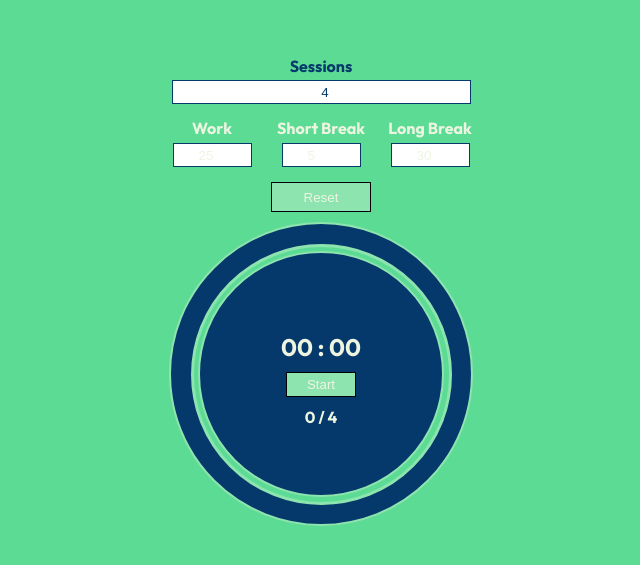
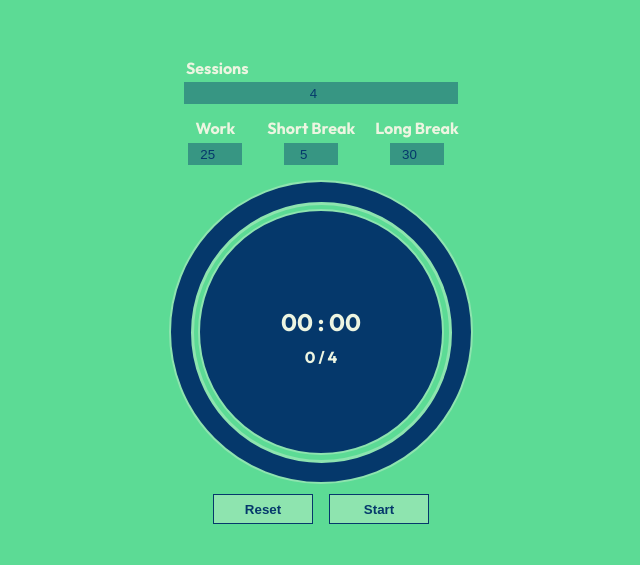
Before and after one commit to aabrahamx/pomodoro, a Vue app: page / in a window 1280 px wide. Shown: the part 111-676 px from the top of the page, without its empty margins (319-959 px from the left). Built offline with nearby package versions, Linux system fonts and the light colour scheme.

Commit message:
UI changes

```diff
--- a/src/components/Timer.vue
+++ b/src/components/Timer.vue
@@ -2,25 +2,44 @@
 <template>
     <div id="session-wrapper">
         <label for="sessionNumber">Sessions</label>
-        <input v-model="timer.numberOfSessions" type="number" id="sessionNumber" min="1" max="10" step="1">
+        <input
+            v-model="timer.numberOfSessions"
+            type="number"
+            id="sessionNumber"
+            min="1"
+            max="10"
+            step="1"
+        />
     </div>
     <div id="setting-wrapper">
         <div>
-            <label for="focus"> Work </label>
-            <input v-model="timer.focusTime" type="number" min="5" max="120" step="5" id="focus">
+            <label for="focus">Work</label>
+            <input v-model="timer.focusTime" type="number" min="5" max="120" step="5" id="focus" />
         </div>
         <div>
-            <label for="short-break"> Short Break </label>
-            <input v-model="timer.shortBreak" type="number" min="5" max="30" step="5" id="short-break" >
+            <label for="short-break">Short Break</label>
+            <input
+                v-model="timer.shortBreak"
+                type="number"
+                min="5"
+                max="30"
+                step="5"
+                id="short-break"
+            />
         </div>
         <div>
-            <label for="long-break"> Long Break </label>
-            <input v-model="timer.longBreak" type="number" min="15" max="120" step="15" id="long-break">
+            <label for="long-break">Long Break</label>
+            <input
+                v-model="timer.longBreak"
+                type="number"
+                min="15"
+                max="120"
+                step="15"
+                id="long-break"
+            />
         </div>
     </div>
-    <div>
-        <button id="reset" @click="userReset"> Reset </button>
-    </div>
+
     <div id="timer-wrapper">
         <div>
             <div id="timer">
@@ -28,24 +47,30 @@
                     <span id="session"></span>
                 </div>
                 <div id="time-holder">
-                    <span> {{ timer.time }} </span>
+                    <span>{{ timer.time }}</span>
                 </div>
-                <div id="icon-wrapper">
-                    <div id="start-btn">
-                        <button @click="timeCounter"> Start </button>
-                    </div>
-                    <div id="pause-btn" style="display: none;">
-                        <button @click="pauseTimer"> Pause </button>
-                    </div>
-                </div>
+
                 <div>
-                    <span> {{ timer.currentSession }} / {{ timer.numberOfSessions }} </span>
+                    <span>{{ timer.currentSession }} / {{ timer.numberOfSessions }}</span>
                 </div>
             </div>
         </div>
     </div>
-    <audio id="audio" >
-        <source src="../assets/audio/positive-notification.mp3" type="audio/mp3" >
+        <div id="btn-wrapper">
+        <div>
+            <button id="reset" @click="userReset">Reset</button>
+        </div>
+        <div>
+            <div id="start-btn">
+                <button @click="timeCounter">Start</button>
+            </div>
+            <div id="pause-btn" style="display: none;">
+                <button @click="pauseTimer">Pause</button>
+            </div>
+        </div>
+    </div>
+    <audio id="audio">
+        <source src="../assets/audio/positive-notification.mp3" type="audio/mp3" />
     </audio>
 </template>
 
@@ -83,7 +108,7 @@ function userReset() {
     timer.focusTimeTurn = true;
     timer.shortBreakTurn = false;
     timer.longBreakTurn = false;
-    setTimeout(()=> {
+    setTimeout(() => {
         timer.isPaused = false;
         timer.pausedRemainingTime = null;
         timer.time = '00 : 00';
@@ -113,17 +138,22 @@ function setTurn(runningTurn) {
 
 function whichSessionToRun() {
     if (timer.focusTimeTurn === true) {
+
         console.log('focus')
         timer.currentSession++
         setTurn(timer.focusTime);
         displaySession('#session', 'Work Session 🎯')
         return timer.focusTime;
+
     } else if (timer.shortBreakTurn === true) {
+
         console.log('short')
         setTurn(timer.shortBreak);
         displaySession('#session', 'Short Break 🧘')
         return timer.shortBreak;
+
     } else if (timer.longBreakTurn === true) {
+
         console.log('long')
         timer.sessionOver = true;
         displaySession('#session', 'Long Break 🏖️')
@@ -191,14 +221,14 @@ function pauseTimer() {
 
 <style scoped>
 * {
-    color: #EDF5E1;
+    color: #edf5e1;
 }
 #timer-wrapper {
     height: 300px;
     width: 300px;
     margin: 10px auto;
-    background-color: #05386B;
-    border: 2px solid #8EE4AF;
+    background-color: #05386b;
+    border: 2px solid #8ee4af;
     border-radius: 50%;
     display: flex;
     align-items: center;
@@ -208,8 +238,8 @@ function pauseTimer() {
     width: 85%;
     height: 85%;
     border-radius: 50%;
-    border: 3px solid #8EE4AF;
-    background-color: #5CDB95;
+    border: 3px solid #8ee4af;
+    background-color: #5cdb95;
     display: flex;
     align-items: center;
     justify-content: center;
@@ -218,12 +248,12 @@ function pauseTimer() {
     height: 95%;
     width: 95%;
     border-radius: 50%;
-    background-color: #05386B;
+    background-color: #05386b;
     display: flex;
     align-items: center;
     justify-content: center;
     flex-direction: column;
-    border: 2px solid #8EE4AF;
+    border: 2px solid #8ee4af;
 }
 #time-holder {
     font-size: 1.5rem;
@@ -233,10 +263,12 @@ function pauseTimer() {
 }
 button {
     padding: 4px;
-    width: 70px;
-    border: 1px solid black;
-
-    background-color: #8EE4AF;
+    width: 100px;
+    height: 30px;
+    border: 1px solid #05386b;
+    color: #05386b;
+    font-weight: bolder;
+    background-color: #8ee4af;
     transition: transform 0.7 linear;
 }
 button:active,
@@ -244,15 +276,15 @@ button:hover {
     transform: scale(0.95);
 }
 
-
-
 /* setting styles */
 input {
-    padding-left: 25px;
     height: 20px;
     width: 50px;
     margin: 5px;
-    border: 1px solid #05386B;
+    text-align: center;
+    color: #05386b;
+    border: none;
+    background-color: #379683;
 }
 #setting-wrapper {
     display: flex;
@@ -268,12 +300,12 @@ input {
 #session-wrapper input {
     display: block;
     margin: 0.25rem auto;
-    text-align: center;
     width: 270px;
-    color: #05386B;
 }
-#reset {
-    width: 100px;
-    height: 30px;
+#btn-wrapper {
+    display: flex;
+}
+#btn-wrapper > div {
+    margin: 0 .5rem;
 }
 </style>
```
